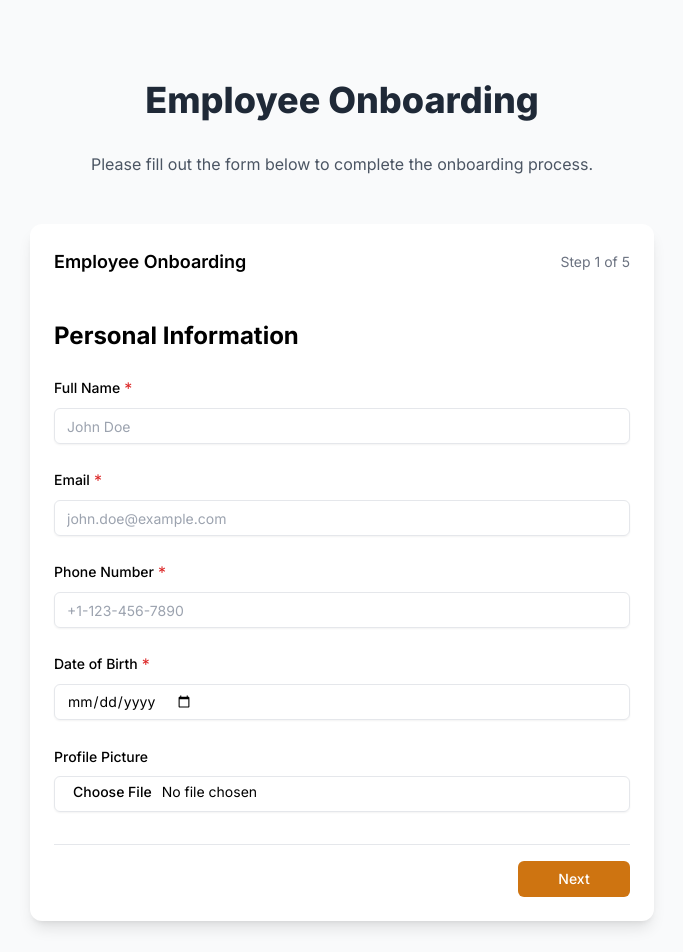
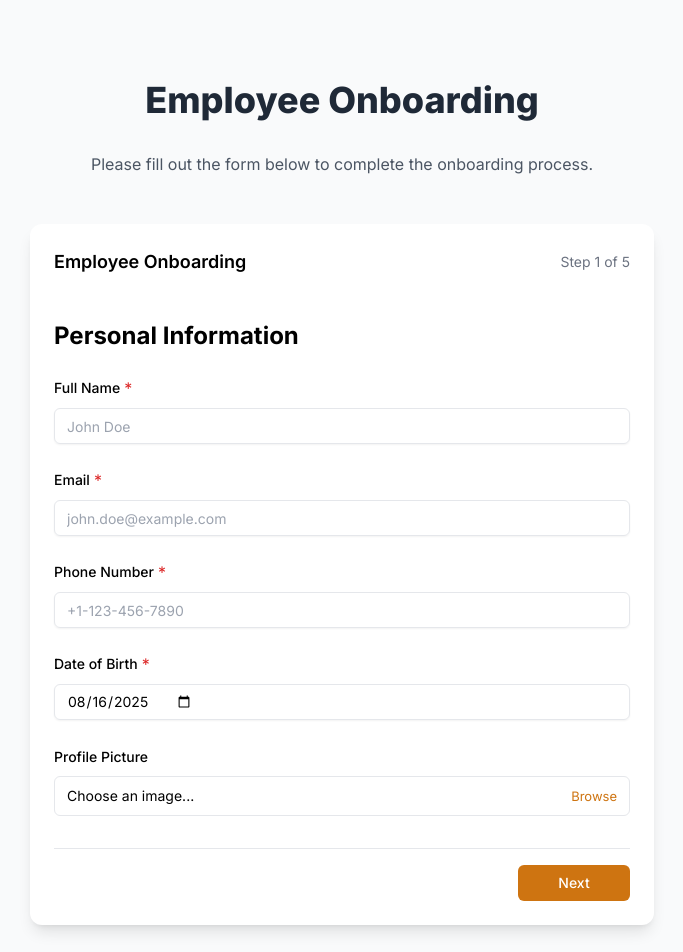
Before and after one commit to khanatik1176/M360ICT-FE-Task, a Next.js app: page / in a window 1280 px wide. Shown: the top 952 px of the page, without its empty margins (298-981 px from the left). Built offline with nearby package versions, Linux system fonts and the light colour scheme.

Commit message:
fixed-date-issues

```diff
--- a/components/EmployeeOnBoardingForm/steps/JobDetailsStep.tsx
+++ b/components/EmployeeOnBoardingForm/steps/JobDetailsStep.tsx
@@ -13,6 +13,7 @@ import { departments, jobTypes } from '@/schema/OnboardingSchema';
 import { JobDetailsStepProps } from '@/types/Form.type';
 import { RadioGroup, RadioGroupItem } from '@/components/ui/radio-group';
 import { mockManagers } from '@/constants/GlobalData';
+import { Controller } from 'react-hook-form';
 
 export default function JobDetailsStep({ form }: JobDetailsStepProps) {
   const {
@@ -20,6 +21,7 @@ export default function JobDetailsStep({ form }: JobDetailsStepProps) {
     watch,
     formState: { errors },
     setValue,
+    control,
   } = form;
   const jobType = watch('jobDetails.jobType');
   const department = watch('jobDetails.department');
@@ -94,13 +96,32 @@ export default function JobDetailsStep({ form }: JobDetailsStepProps) {
           <Label htmlFor='startDate'>Start Date</Label>
           <span className='text-destructive'>*</span>
         </div>
+        <Controller
+          name='jobDetails.startDate'
+          control={control}
+          render={({ field }) => {
+            const value = field.value
+              ? field.value instanceof Date
+                ? field.value
+                : new Date(field.value)
+              : null;
+            return (
               <Input
                 id='startDate'
                 type='date'
-          {...register('jobDetails.startDate', {
-            setValueAs: (value) => (value ? new Date(value) : null),
-          })}
+                value={
+                  value && !isNaN(value.getTime())
+                    ? value.toISOString().split('T')[0]
+                    : ''
+                }
+                onChange={(e) => {
+                  const v = e.target.value;
+                  field.onChange(v ? new Date(v) : null);
+                }}
                 className={`mt-2 ${errors.jobDetails?.startDate ? 'border-red-500' : ''}`}
+              />
+            );
+          }}
         />
         {errors.jobDetails?.startDate && (
           <span className='absolute bottom-[-20px] left-0 text-xs text-red-500'>
--- a/components/EmployeeOnBoardingForm/steps/PersonalInfoStep.tsx
+++ b/components/EmployeeOnBoardingForm/steps/PersonalInfoStep.tsx
@@ -5,12 +5,13 @@ import Image from 'next/image';
 import { Input } from '@/components/ui/input';
 import { Label } from '@/components/ui/label';
 import type { PersonalInfoStepProps } from '@/types/Form.type';
+import { Controller } from 'react-hook-form';
 
 export default function PersonalInfoStep({ form }: PersonalInfoStepProps) {
   const {
     register,
-    setValue,
     watch,
+    control,
     formState: { errors },
   } = form as UseFormReturn<any>;
 
@@ -134,13 +135,40 @@ export default function PersonalInfoStep({ form }: PersonalInfoStepProps) {
           <Label htmlFor='dateOfBirth'>Date of Birth</Label>
           <span className='text-destructive'>*</span>
         </div>
+        <Controller
+          name='personalInfo.dateOfBirth'
+          control={control}
+          render={({ field }) => {
+            const value = field.value
+              ? field.value instanceof Date
+                ? field.value
+                : new Date(field.value)
+              : null;
+
+            return (
               <Input
                 id='dateOfBirth'
                 type='date'
-          {...register('personalInfo.dateOfBirth', {
-            setValueAs: (v) => (v ? new Date(v) : null),
-          })}
-          className={`mt-2 ${errors.personalInfo && typeof errors.personalInfo === 'object' && 'dateOfBirth' in errors.personalInfo && errors.personalInfo.dateOfBirth ? 'border-red-500' : ''}`}
+                value={
+                  value && !isNaN(value.getTime())
+                    ? value.toISOString().split('T')[0]
+                    : ''
+                }
+                onChange={(e) => {
+                  const v = e.target.value;
+                  field.onChange(v ? new Date(v) : null);
+                }}
+                className={`mt-2 ${
+                  errors.personalInfo &&
+                  typeof errors.personalInfo === 'object' &&
+                  'dateOfBirth' in errors.personalInfo &&
+                  errors.personalInfo.dateOfBirth
+                    ? 'border-red-500'
+                    : ''
+                }`}
+              />
+            );
+          }}
         />
         {errors.personalInfo &&
           typeof errors.personalInfo === 'object' &&
@@ -158,17 +186,67 @@ export default function PersonalInfoStep({ form }: PersonalInfoStepProps) {
       <div className='relative'>
         <Label htmlFor='profilePicture'>Profile Picture</Label>
 
+        <Controller
+          name='personalInfo.profilePicture'
+          control={control}
+          render={({ field }) => {
+            const rawVal = field.value;
+            const displayName =
+              rawVal instanceof File
+                ? rawVal.name
+                : typeof rawVal === 'string' && rawVal
+                  ? rawVal.split(/[/\\]/).pop()
+                  : '';
+
+            return (
+              <div className='relative mt-2'>
+                {/* Actual file input (invisible but clickable) */}
                 <Input
                   id='profilePicture'
                   type='file'
                   accept='.jpg,.jpeg,.png'
-          className={`mt-2 ${errors.personalInfo && typeof errors.personalInfo === 'object' && 'profilePicture' in errors.personalInfo && errors.personalInfo.profilePicture ? 'border-red-500' : ''}`}
-          onChange={(e: React.ChangeEvent<HTMLInputElement>) => {
+                  onChange={(e) => {
                     const file = e.target.files?.[0] ?? null;
-            setValue('personalInfo.profilePicture', file, {
-              shouldValidate: true,
-              shouldDirty: true,
-            });
+                    field.onChange(file);
+                  }}
+                  className='absolute inset-0 z-10 cursor-pointer opacity-0'
+                />
+
+                {/* Styled visible field showing filename */}
+                <div
+                  className={`border-input bg-background flex h-10 w-full items-center justify-between overflow-hidden rounded-md border px-3 py-2 text-sm ${
+                    errors.personalInfo &&
+                    typeof errors.personalInfo === 'object' &&
+                    'profilePicture' in errors.personalInfo &&
+                    errors.personalInfo.profilePicture
+                      ? 'border-red-500'
+                      : ''
+                  }`}
+                >
+                  <span
+                    className={`truncate ${displayName ? 'text-foreground' : 'text-muted-foreground'}`}
+                  >
+                    {displayName || 'Choose an image...'}
+                  </span>
+                  <span className='ml-3 shrink-0 text-xs text-primary'>
+                    Browse
+                  </span>
+                </div>
+
+                {errors.personalInfo &&
+                  typeof errors.personalInfo === 'object' &&
+                  'profilePicture' in errors.personalInfo &&
+                  errors.personalInfo.profilePicture && (
+                    <span className='absolute -bottom-5 left-0 text-xs text-red-500'>
+                      {typeof (errors.personalInfo as any).profilePicture
+                        ?.message === 'string'
+                        ? ((errors.personalInfo as any).profilePicture
+                            .message as string)
+                        : null}
+                    </span>
+                  )}
+              </div>
+            );
           }}
         />
 
```
Also changed, not shown: components/EmployeeOnBoardingForm/EmployeeOnBoardingForm.tsx (+63 -81 lines). Lines whose indentation alone changed are shown as unchanged.
